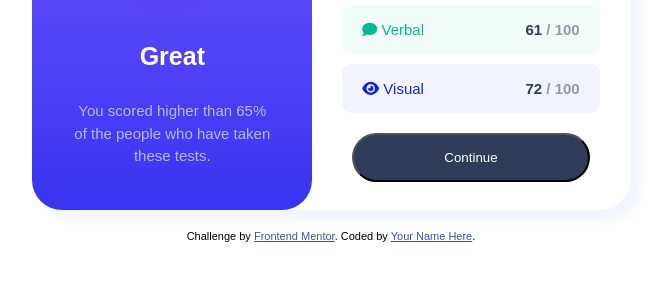
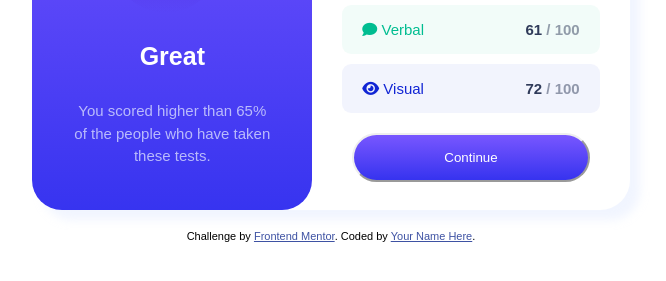
Before and after one commit to marta-00/ResultsSummary, a plain HTML site: page index.html in a window 1280 px wide. In both pictures the pointer is over the button "Continue". Shown: the part 337-618 px from the top of the page, without its empty margins (309-975 px from the left). Drawn offline with Linux system fonts and the light colour scheme; a web font is replaced by a local one.

Commit message:
modified:   style.css

```diff
--- a/style.css
+++ b/style.css
@@ -101,6 +101,12 @@ main h3 {
     margin: 10px;
 }
 
+.btn:hover {
+    background-image: linear-gradient(var(--LightBlue), var(--RoyalBlue));
+    color: white;
+    border-color: linear-gradient(var(--LightBlue), var(--RoyalBlue));
+}
+
 .attribution { font-size: 11px; text-align: center; }
 .attribution a { color: hsl(228, 45%, 44%); }
 
```
